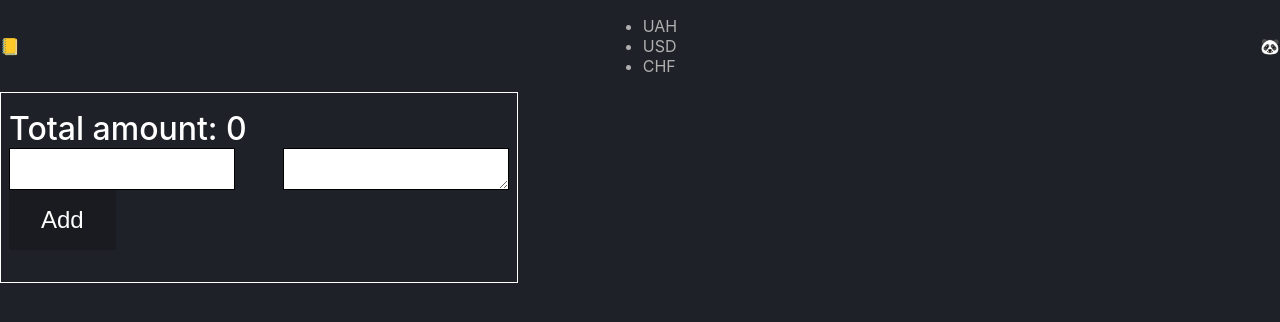
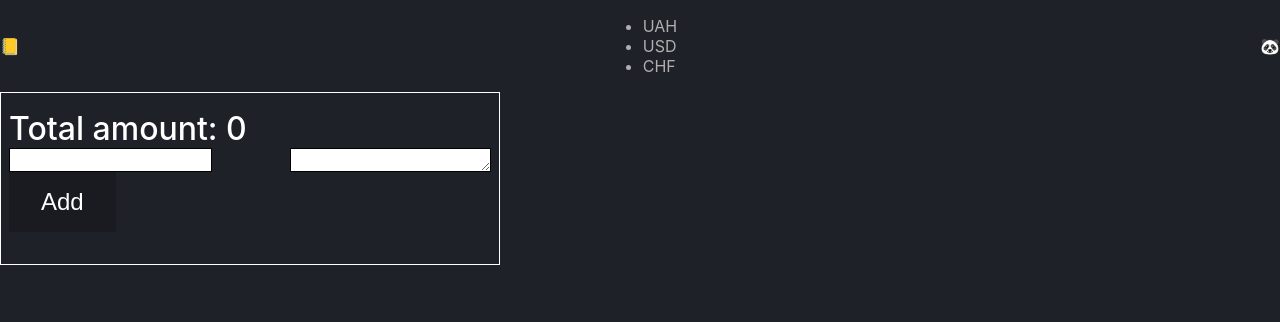
Before and after one commit to arts713/monthly-cost-calculator, a React (Create React App) app: page / in a window 1280 px wide. Shown: the top 322 px of the page. Built offline with nearby package versions, Linux system fonts and the light colour scheme.

Commit message:
base: styles. change styles according to scss syntax

```diff
--- a/src/components/Summator/index.module.scss
+++ b/src/components/Summator/index.module.scss
@@ -1,30 +1,27 @@
-@import '../../core/styles/variables.scss';
-
 .summator {
   max-width: 500px;
   border: 1px solid white;
   padding: 1rem 0.5rem;
-}
 
-.summator__total {
+  &__total {
     font-size: 2rem;
     font-weight: 500;
   }
 
-.summator__inputs {
+  &__inputs {
     display: flex;
     align-items: center;
     justify-content: space-between;
   }
 
-.summator__input {
+  &__input {
     height: 1.5rem;
     min-width: 200px;
     padding: 0.5rem 0.75rem;
     border: 1px solid
   }
 
-.summator__button {
+  &__button {
     padding: 1rem 2rem;
     border: none;
     background: var(--color-black-dark);
@@ -32,3 +29,4 @@
     font-size: 1.5rem;
     font-weight: 500;
   }
+}
--- a/src/core/Layout/index.module.scss
+++ b/src/core/Layout/index.module.scss
@@ -1,13 +1,11 @@
-@import '../../core/styles/variables.scss';
-
 .layout {
   background: var(--color-black-light);
   color: #fff;
+
+  &__content {
+    min-height: 100vh;
+    max-width: 1400px;
+    min-height: 100vh;
+    margin: 0 auto;
+  }
 }
-
-.layout__content {
-  min-height: 100vh;
-  max-width: 1400px;
-  min-height: 100vh;
-  margin: 0 auto;
-}
--- /dev/null
+++ b/src/core/styles/global.scss
@@ -0,0 +1,21 @@
+* {
+  box-sizing: border-box;
+}
+
+html {
+  font-size: 16px;
+}
+
+body {
+  margin: 0;
+  font-family: -apple-system, BlinkMacSystemFont, 'Segoe UI', 'Roboto', 'Oxygen',
+    'Ubuntu', 'Cantarell', 'Fira Sans', 'Droid Sans', 'Helvetica Neue',
+    sans-serif;
+  -webkit-font-smoothing: antialiased;
+  -moz-osx-font-smoothing: grayscale;
+}
+
+code {
+  font-family: source-code-pro, Menlo, Monaco, Consolas, 'Courier New',
+    monospace;
+}
--- a/src/index.scss
+++ b/src/index.scss
@@ -1,17 +1,2 @@
-html {
-  font-size: 16px;
-}
-
-body {
-  margin: 0;
-  font-family: -apple-system, BlinkMacSystemFont, 'Segoe UI', 'Roboto', 'Oxygen',
-    'Ubuntu', 'Cantarell', 'Fira Sans', 'Droid Sans', 'Helvetica Neue',
-    sans-serif;
-  -webkit-font-smoothing: antialiased;
-  -moz-osx-font-smoothing: grayscale;
-}
-
-code {
-  font-family: source-code-pro, Menlo, Monaco, Consolas, 'Courier New',
-    monospace;
-}
+@import './core/styles/global.scss';
+@import './core/styles/variables.scss';
```
Lines whose indentation alone changed are shown as unchanged.
